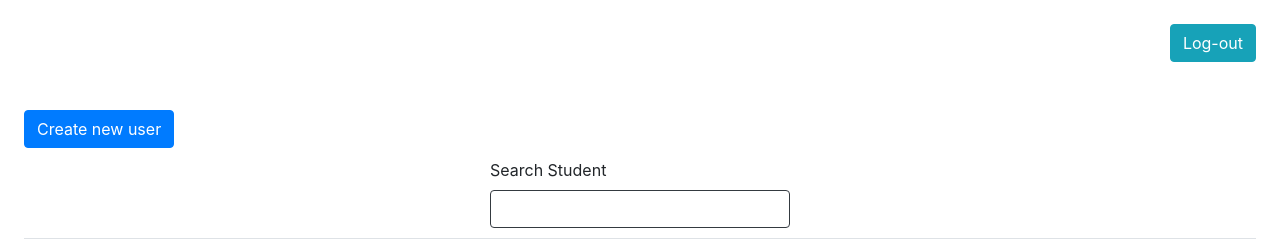
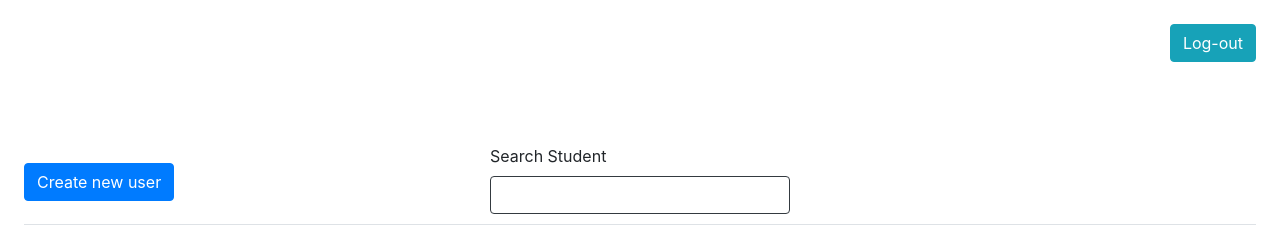
Before and after one commit to GelbardSteve/ReactStudentsGradesTable, a React (Create React App) app in the folder reactApp/: page /table in a window 1280 px wide. Shown: the top 240 px of the page. Built offline with nearby package versions, Linux system fonts and the light colour scheme; no server answers.

Commit message:
Create component for create button

```diff
--- /dev/null
+++ b/reactApp/src/Components/Buttons/CreateNewUser.jsx
@@ -0,0 +1,13 @@
+import React from 'react';
+
+export const CreateNewUser = ({ openModal }) => {
+  const customStyles = {
+    marginBottom: '-9.5%',
+  };
+
+  return (
+    <button style={customStyles} onClick={openModal} type="button" className="btn btn-primary">
+      Create new user
+    </button>
+  );
+};
--- a/reactApp/src/Components/Table/Table.jsx
+++ b/reactApp/src/Components/Table/Table.jsx
@@ -3,6 +3,7 @@ import { SearchInput } from '../Search/Search';
 import { EditUserModal } from '../../UsersActionsModal/EditUserModal';
 import { DeleteButton } from '../Buttons/DeleteButton';
 import { EditButton } from '../Buttons/EditButton';
+import { CreateNewUser } from '../Buttons/CreateNewUser';
 import { Pagination } from '../Pagination/pagination';
 
 export const Table = ({
@@ -25,9 +26,7 @@ export const Table = ({
     <div className="m-4">
       {permission && (
         <>
-          <button onClick={openModal} type="button" className="btn btn-primary">
-            Create new user
-          </button>
+          <CreateNewUser openModal={openModal} />
           <SearchInput handleSearchDara={handleSearchInputChange} />
         </>
       )}
```
